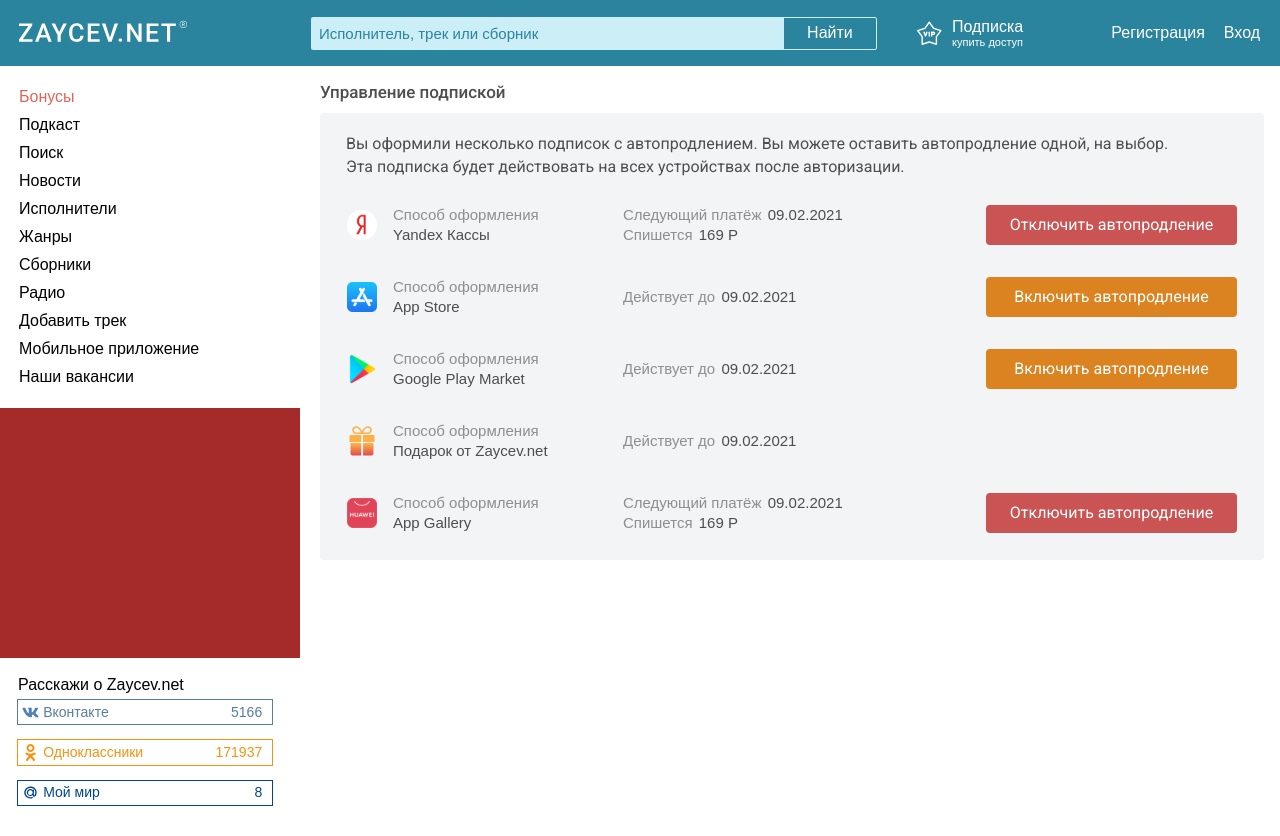
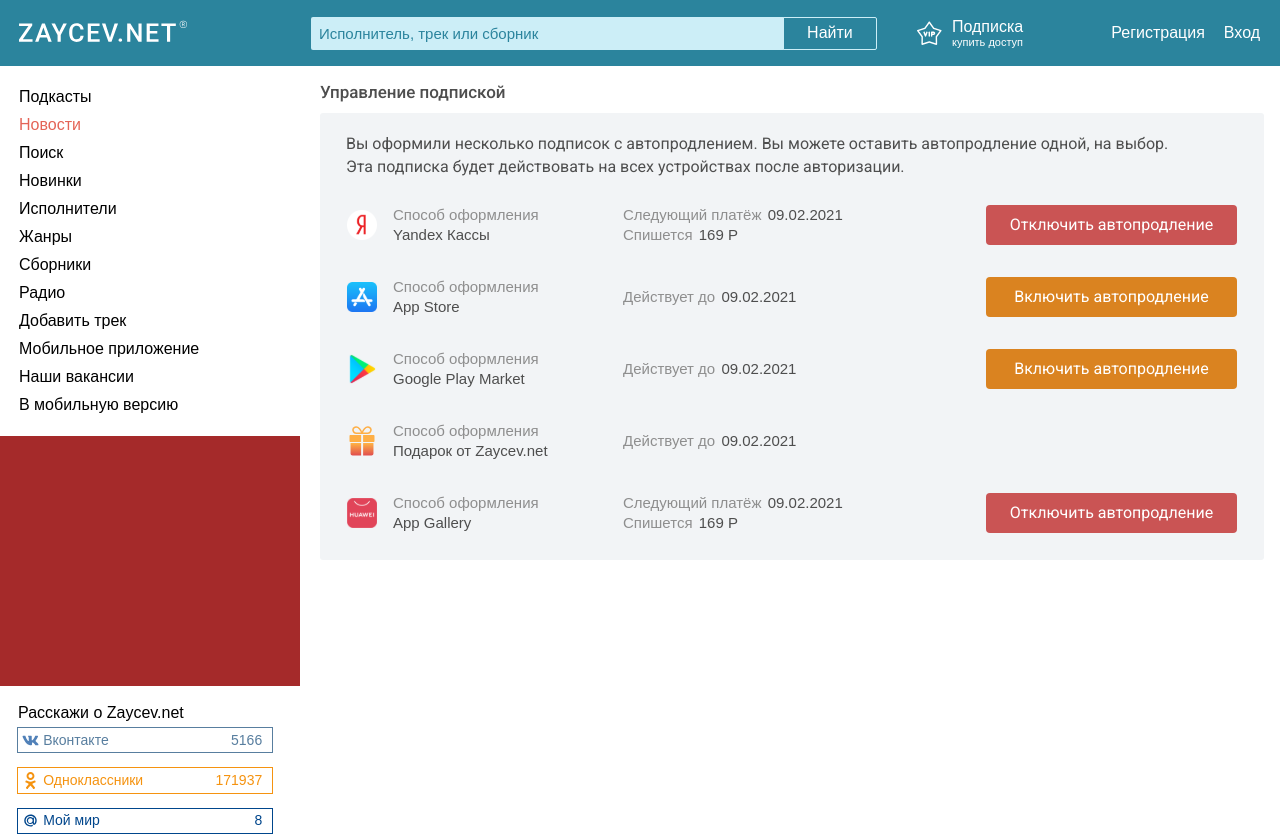
Before and after one commit to NikitaPakhomov/Zaycev-test, a React (Create React App) app: page / in a window 1280 px wide. Shown: the top 836 px of the page. Built offline with nearby package versions, Linux system fonts and the light colour scheme.

Commit message:
menu fix

```diff
--- a/src/components/SideBarMenu/index.jsx
+++ b/src/components/SideBarMenu/index.jsx
@@ -1,7 +1,7 @@
 import React from 'react';
 import styled from 'styled-components';
 import PropTypes from 'prop-types';
-import {MenuUl, MenuItem} from './styled.index';
+import {MenuUl, MenuItem, Link} from './styled.index';
 import {useSelector} from 'react-redux';
 
 const SideBarMenu = () => {
@@ -12,7 +12,7 @@
       {MenuItems &&
         MenuItems.map((menuItem, index) => (
           <MenuItem selected={selected} key={index}>
-            <a href="#">{menuItem}</a>
+            <Link href="#">{menuItem}</Link>
           </MenuItem>
         ))}
     </MenuUl>
--- a/src/components/SideBarMenu/styled.index.js
+++ b/src/components/SideBarMenu/styled.index.js
@@ -25,3 +25,7 @@
   list-style: none;
   padding: 17px 18px;
 `;
+
+export const Link = styled.a`
+  display: block;
+`;
--- a/src/redux/menuManagement/reducer.js
+++ b/src/redux/menuManagement/reducer.js
@@ -3,10 +3,10 @@
 
 const defaultState = {
   menu: [
-    'Бонусы',
-    'Подкаст',
+    'Подкасты',
+    'Новости',
     'Поиск',
-    'Новости',
+    'Новинки',
     'Исполнители',
     'Жанры',
     'Сборники',
@@ -14,8 +14,9 @@
     'Добавить трек',
     'Мобильное приложение',
     'Наши вакансии',
+    'В мобильную версию',
   ],
-  SelectedItem: '1',
+  SelectedItem: '2',
 };
 
 const getMenuItems = (state = defaultState, action) => {
```
